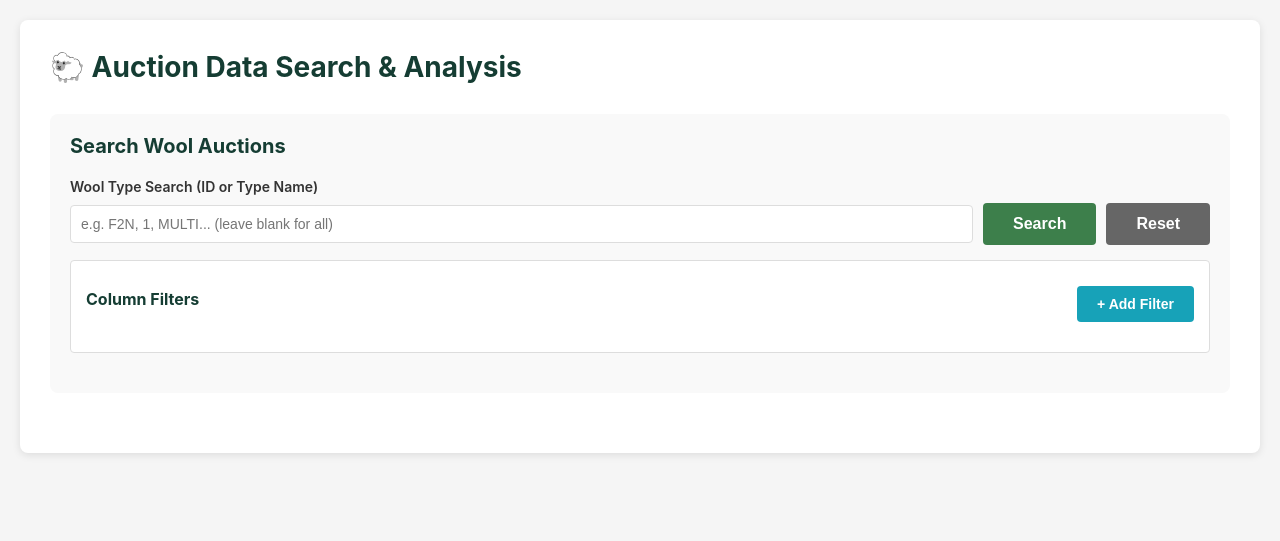
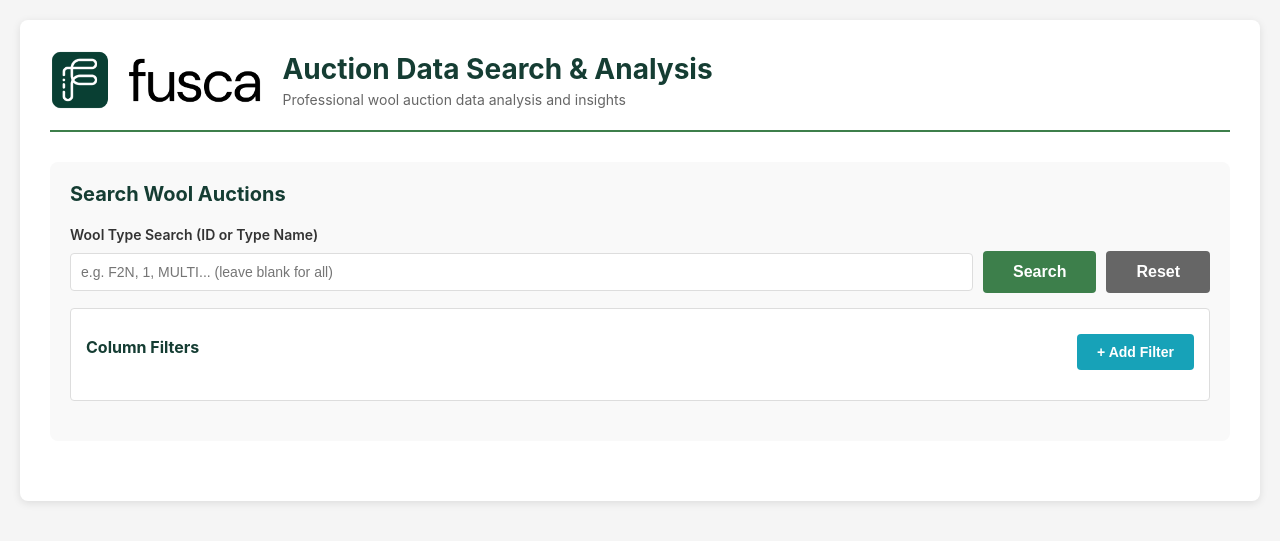
Before and after one commit to cosgroryan/fusca_pro_lookup, a Flask app: page / in a window 1280 px wide. Shown: the top 541 px of the page. Run offline with Flask 3, Linux system fonts and the light colour scheme.

Commit message:
logos + csv downlaod

```diff
--- a/app.py
+++ b/app.py
@@ -67,6 +67,19 @@ def get_db():
 def index():
     """Main page"""
     return render_template('auction_search.html')
+
+@app.route('/test-static')
+def test_static():
+    """Test static folder"""
+    import os
+    return jsonify({
+        'static_folder': app.static_folder,
+        'static_url_path': app.static_url_path,
+        'cwd': os.getcwd(),
+        'static_exists': os.path.exists(app.static_folder),
+        'logo_exists': os.path.exists(os.path.join(app.static_folder, 'images', 'fusca-logo.png')),
+        'files_in_static': os.listdir(app.static_folder) if os.path.exists(app.static_folder) else []
+    })
 
 @app.route('/api/filters')
 def get_filters():
--- a/templates/auction_search.html
+++ b/templates/auction_search.html
@@ -3,7 +3,8 @@
 <head>
     <meta charset="UTF-8">
     <meta name="viewport" content="width=device-width, initial-scale=1.0">
-    <title>Auction Data Search</title>
+    <title>Fusca Pro Lookup - Auction Data Search</title>
+    <link rel="icon" type="image/png" href="{{ url_for('static', filename='images/fusca-favicon.png') }}">
     <script src="https://cdn.jsdelivr.net/npm/chart.js@4.4.0/dist/chart.umd.min.js"></script>
     <style>
         * {
@@ -27,10 +28,34 @@
             padding: 30px;
         }
 
+        .header {
+            display: flex;
+            align-items: center;
+            gap: 20px;
+            margin-bottom: 30px;
+            padding-bottom: 20px;
+            border-bottom: 2px solid #3D7F4B;
+        }
+
+        .header-logo {
+            height: 60px;
+            width: auto;
+        }
+
+        .header-content {
+            flex: 1;
+        }
+
         h1 {
             color: #153D33;
-            margin-bottom: 30px;
+            margin: 0;
             font-size: 28px;
+        }
+
+        .header-subtitle {
+            color: #666;
+            font-size: 14px;
+            margin-top: 5px;
         }
 
         .search-section {
@@ -197,6 +222,27 @@
             font-size: 16px;
         }
 
+        .download-csv-btn {
+            background: #28a745;
+            color: white;
+            border: none;
+            padding: 10px 20px;
+            border-radius: 4px;
+            font-size: 14px;
+            font-weight: 600;
+            cursor: pointer;
+            transition: background 0.3s;
+        }
+
+        .download-csv-btn:hover {
+            background: #218838;
+        }
+
+        .download-csv-btn:disabled {
+            background: #ccc;
+            cursor: not-allowed;
+        }
+
         .table-container {
             overflow-x: auto;
             max-height: 600px;
@@ -259,12 +305,27 @@
             .grid-2, .range-container {
                 grid-template-columns: 1fr;
             }
+
+            .header {
+                flex-direction: column;
+                align-items: flex-start;
+            }
+
+            .header-logo {
+                height: 45px;
+            }
         }
     </style>
 </head>
 <body>
     <div class="container">
-        <h1>🐑 Auction Data Search & Analysis</h1>
+        <div class="header">
+            <img src="{{ url_for('static', filename='images/fusca-logo.png') }}" alt="Fusca Logo" class="header-logo">
+            <div class="header-content">
+                <h1>Auction Data Search & Analysis</h1>
+                <div class="header-subtitle">Professional wool auction data analysis and insights</div>
+            </div>
+        </div>
 
         <div class="search-section">
             <h2 style="margin-bottom: 20px; color: #153D33; font-size: 20px;">Search Wool Auctions</h2>
@@ -299,7 +360,10 @@
         <div id="resultsSection" style="display: none;">
             <div class="results-info">
                 <span class="results-count" id="resultsCount">-</span>
-                <span style="color: #666; font-size: 14px;">Showing up to 1,000 results</span>
+                <div style="display: flex; gap: 15px; align-items: center;">
+                    <button class="download-csv-btn" onclick="downloadCSV()" id="downloadBtn">📥 Download CSV</button>
+                    <span style="color: #666; font-size: 14px;">Showing up to 1,000 results</span>
+                </div>
             </div>
 
             <div class="table-container">
@@ -336,6 +400,7 @@
     <script>
         let priceChart = null;
         let filterCount = 0;
+        let currentResults = [];
 
         const columns = [
             { name: 'price', label: 'Price', type: 'number' },
@@ -542,6 +607,9 @@
             const tbody = document.getElementById('resultsTable');
             tbody.innerHTML = '';
 
+            // Store results for CSV export
+            currentResults = data.results;
+
             document.getElementById('resultsCount').textContent = `Found ${data.count} results`;
             document.getElementById('resultsSection').style.display = 'block';
 
@@ -663,6 +731,75 @@
             errorDiv.style.display = 'block';
         }
 
+        function downloadCSV() {
+            if (!currentResults || currentResults.length === 0) {
+                alert('No results to download');
+                return;
+            }
+
+            // Define CSV headers
+            const headers = [
+                'Sale Date', 'Lot Number', 'Wool Type ID', 'Type Combined',
+                'Price ($)', 'Bales', 'KG', 'Colour', 'Micron', 'Yield %',
+                'VM %', 'Location', 'Seller', 'Farm Brand', 'Sold'
+            ];
+
+            // Convert data to CSV format
+            let csvContent = headers.join(',') + '\n';
+
+            currentResults.forEach(row => {
+                const priceInDollars = (row.price / 100).toFixed(2);
+
+                const rowData = [
+                    row.sale_date || '',
+                    (row.lot_number || '').trim(),
+                    row.wool_type_id || '',
+                    escapeCSV(row.type_combined || ''),
+                    priceInDollars,
+                    row.bales || '',
+                    row.kg || '',
+                    row.colour ? row.colour.toFixed(1) : '',
+                    row.micron ? row.micron.toFixed(1) : '',
+                    row.yield ? row.yield.toFixed(1) : '',
+                    row.vegetable_matter ? row.vegetable_matter.toFixed(1) : '',
+                    escapeCSV(row.location || ''),
+                    escapeCSV(row.seller_name || ''),
+                    escapeCSV(row.farm_brand_name || ''),
+                    row.is_sold ? 'Yes' : 'No'
+                ];
+
+                csvContent += rowData.join(',') + '\n';
+            });
+
+            // Create download link
+            const blob = new Blob([csvContent], { type: 'text/csv;charset=utf-8;' });
+            const link = document.createElement('a');
+            const url = URL.createObjectURL(blob);
+
+            // Generate filename with timestamp
+            const timestamp = new Date().toISOString().slice(0, 19).replace(/:/g, '-');
+            const filename = `auction_data_${timestamp}.csv`;
+
+            link.setAttribute('href', url);
+            link.setAttribute('download', filename);
+            link.style.visibility = 'hidden';
+            document.body.appendChild(link);
+            link.click();
+            document.body.removeChild(link);
+
+            console.log(`Downloaded ${currentResults.length} results to ${filename}`);
+        }
+
+        function escapeCSV(str) {
+            if (str == null) return '';
+            str = String(str);
+            // If the string contains comma, quote, or newline, wrap it in quotes and escape quotes
+            if (str.includes(',') || str.includes('"') || str.includes('\n')) {
+                return '"' + str.replace(/"/g, '""') + '"';
+            }
+            return str;
+        }
+
         // Page ready
         console.log('Auction search ready');
     </script>
```
Also changed, not shown: static/images/fusca-favicon.png (added), static/images/fusca-logo-alt.png (added), static/images/fusca-logo.png (added), static/images/fusca-logomark.png (added).
